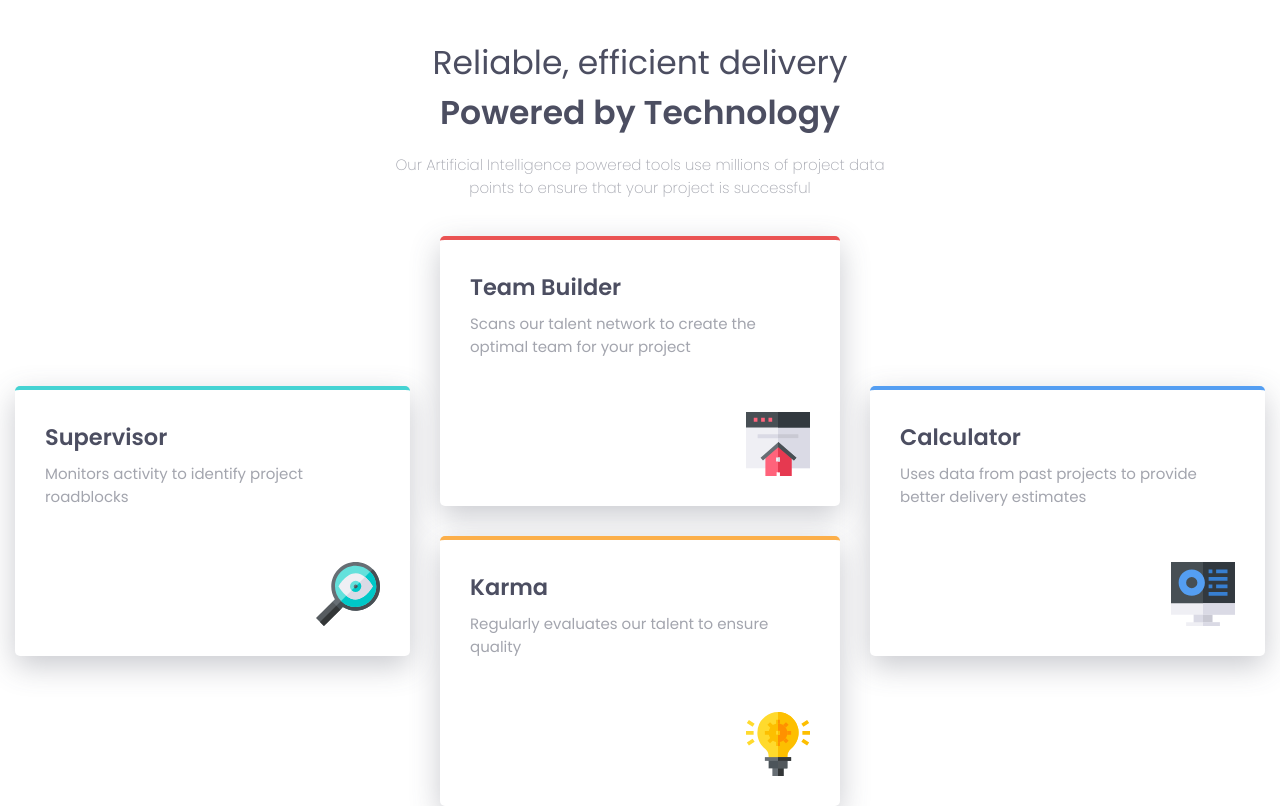
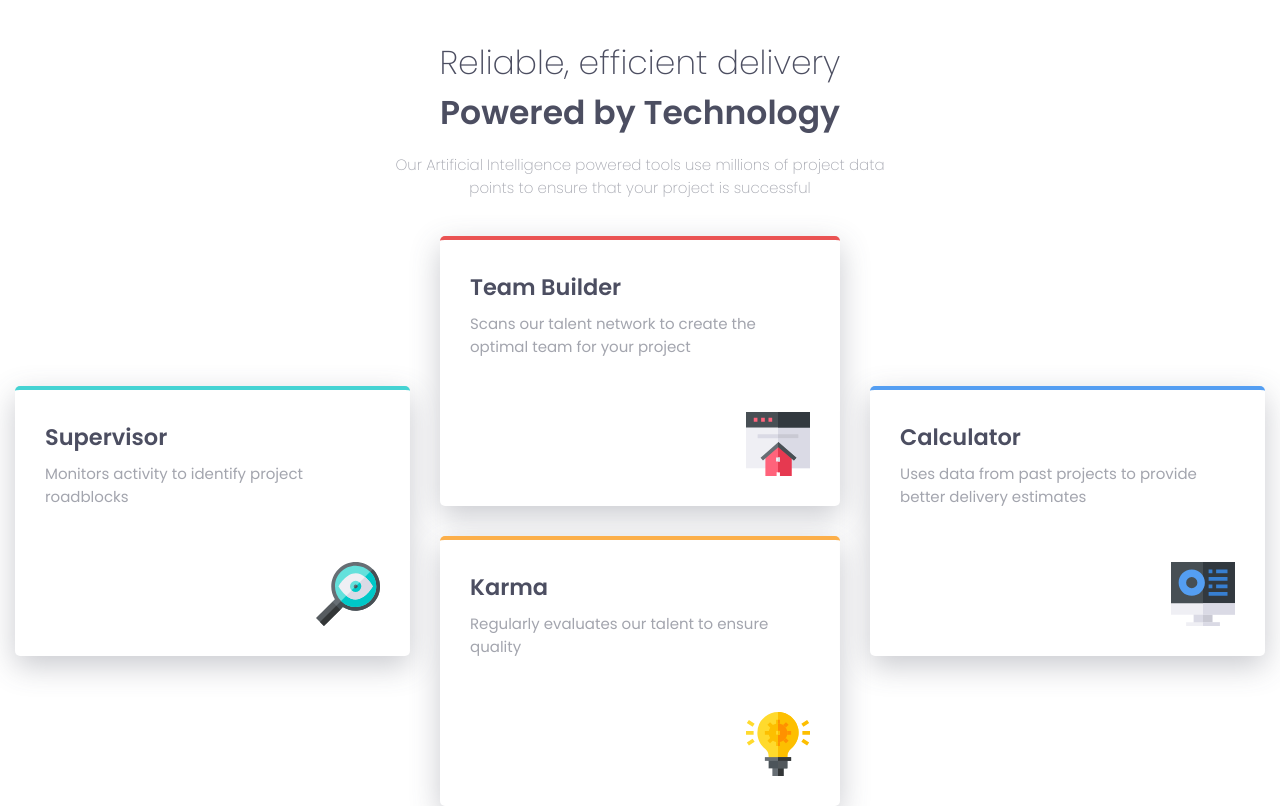
Before and after one commit to N1Coder/CSS-Practice, a plain HTML site: page four-card-feature-section-master/index.html in a window 1280 px wide. Drawn offline with Linux system fonts and the light colour scheme.

Commit message:
changing some text styling

```diff
--- a/four-card-feature-section-master/css/style.css
+++ b/four-card-feature-section-master/css/style.css
@@ -41,7 +41,7 @@ section header{
 
 section header h1{
     font-size: 2.2rem;
-    font-weight: 400;
+    font-weight: 200;
     color: var(--shadow);
 }
 
```
